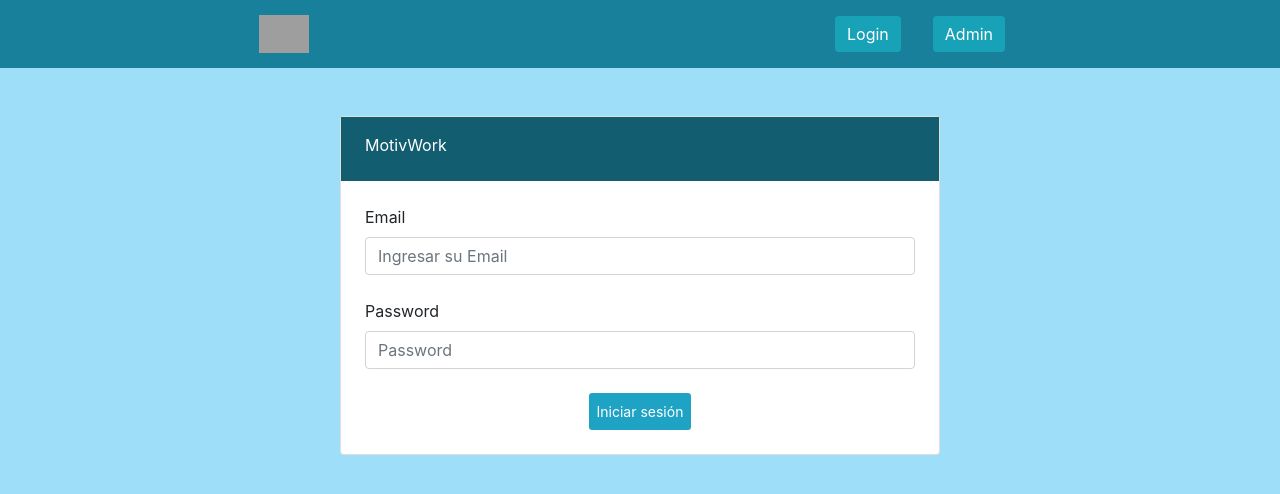
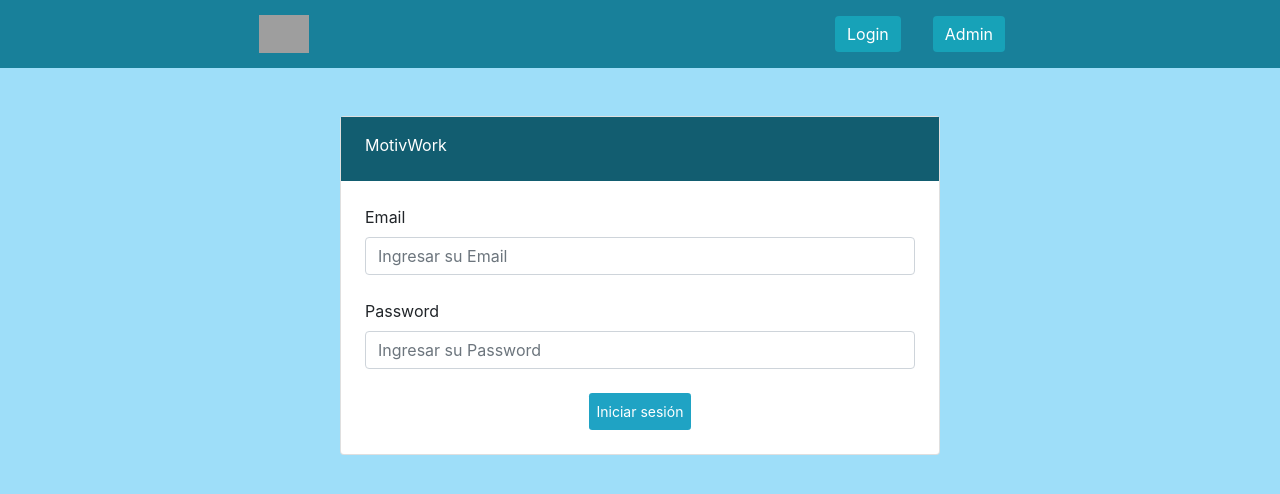
Before and after one commit to Rickywep/motiv, a React (Create React App) app: page /Login in a window 1280 px wide. Shown: the top 494 px of the page. Built offline with nearby package versions, Linux system fonts and the light colour scheme; grey boxes are pictures that could not be loaded.

Commit message:
agrego el scroll customs al componente cajas

```diff
--- a/src/components/Cajas.jsx
+++ b/src/components/Cajas.jsx
@@ -1,4 +1,5 @@
 import React from "react";
+import { Scrollbars } from "react-custom-scrollbars";
 import Caja from "./Caja";
 const usuarios = [
   {
@@ -149,10 +150,12 @@ const usuarios = [
 
 export default function Cajas() {
   return (
-    <div className="cajaMobile cajacomentario scroll">
-      {usuarios.map((usuario, id) => (
-        <Caja key={id} data={usuario} />
-      ))}
-    </div>
+    <Scrollbars className="scroll" >
+      <div>
+        {usuarios.map((usuario, id) => (
+          <Caja key={id} data={usuario} />
+        ))}
+      </div>
+    </Scrollbars>
   );
 }
--- a/src/components/Formulario.jsx
+++ b/src/components/Formulario.jsx
@@ -3,13 +3,13 @@ import { useState } from "react";
 import Swal from "sweetalert2";
 import { useHistory } from "react-router-dom";
 
-const usuario = {
+const  usuario= {
   email: "rickymoreno@correo.com",
-  name: "rick",
+  name: "admin",
   password: "123",
 };
 
-export default function Formulario({ setUser }) {
+export default function Formulario() {
   const [input, setInput] = useState({});
   const history = useHistory();
 
@@ -25,23 +25,25 @@ export default function Formulario({ setUser }) {
     if (input.email === usuario.email && input.password === usuario.password) {
       Swal.fire({
         icon: "success",
-        title: "Logueo exitoso",
+        title: "Bienvenido Usuario",
         showConfirmButton: false,
         timer: 2000,
       });
       history.push("/Perfil");
-      setUser(usuario.name);
     } else {
       Swal.fire({
         icon: "error",
-        title: "Campos vacios o incorrectos",
+        title: "Campos vacios o datos incorrectos",
       });
     }
     form.reset();
   };
 
   return (
-    <Form onSubmit={handleSubmit} className="card mt-5 mx-auto formulario">
+    <Form
+      onSubmit={handleSubmit}
+      className="card mt-5 mx-auto formulario"
+    >
       <div className="fondo-titulo">
         <p className="p-2 mt-2 text-white ms-3">MotivWork</p>
       </div>
@@ -59,20 +61,16 @@ export default function Formulario({ setUser }) {
         <Form.Group className="mb-4" controlId="formBasicPassword">
           <Form.Label>Password</Form.Label>
           <Form.Control
-            name="Ingresar su password"
+            name="password"
             onChange={handleChange}
             type="password"
-            placeholder="Password"
+            placeholder="Ingresar su Password"
             required
           />
-        </Form.Group>
-        <Button
-          className="d-flex mx-auto mt-2  text-white p-2  color-boton-modal border-0"
-          size="sm"
-          type="submit"
-        >
-          Iniciar sesión
-        </Button>
+              </Form.Group>
+              <Button className="d-flex mx-auto mt-2  text-white p-2  color-boton-modal border-0" size="sm"  type="submit">
+              Iniciar sesión
+            </Button>
       </div>
     </Form>
   );
```
